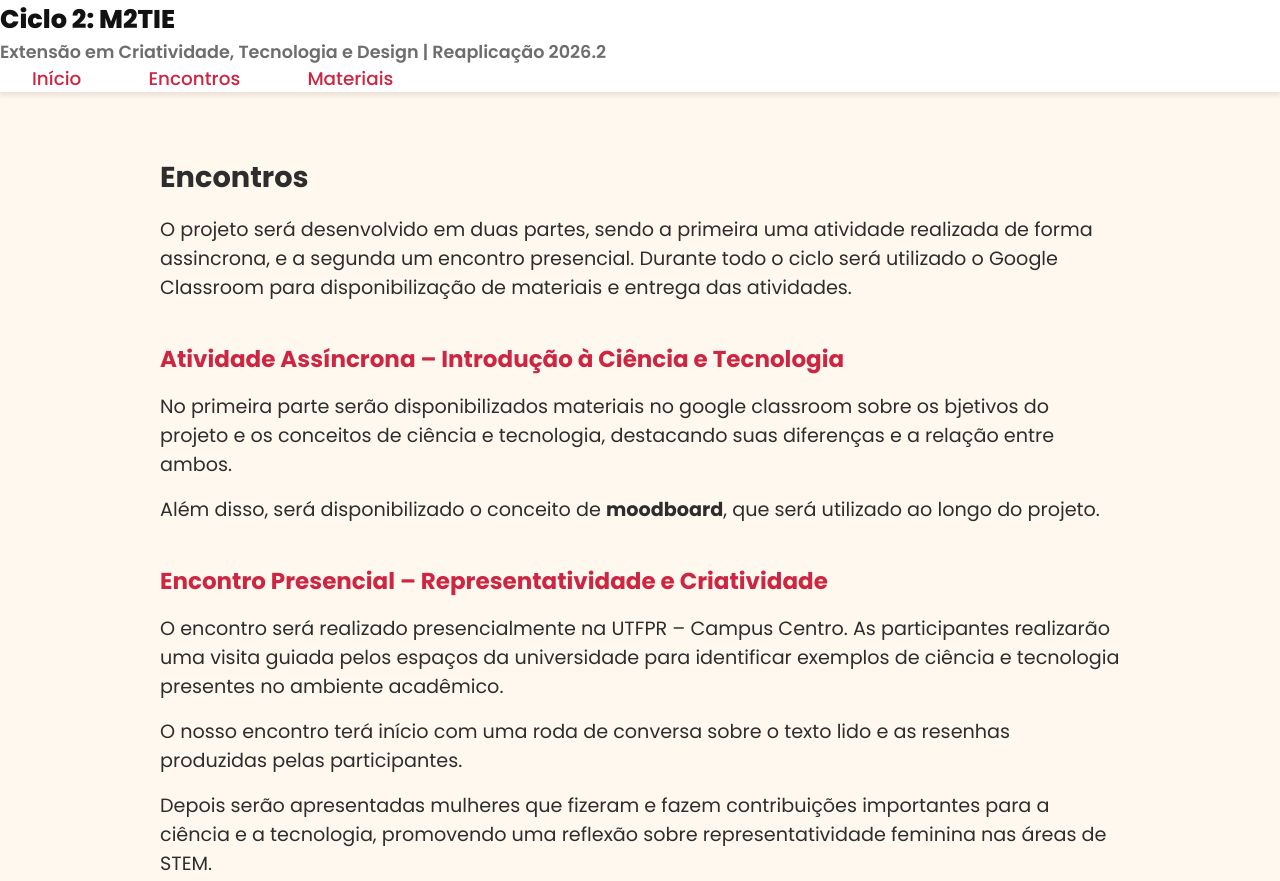
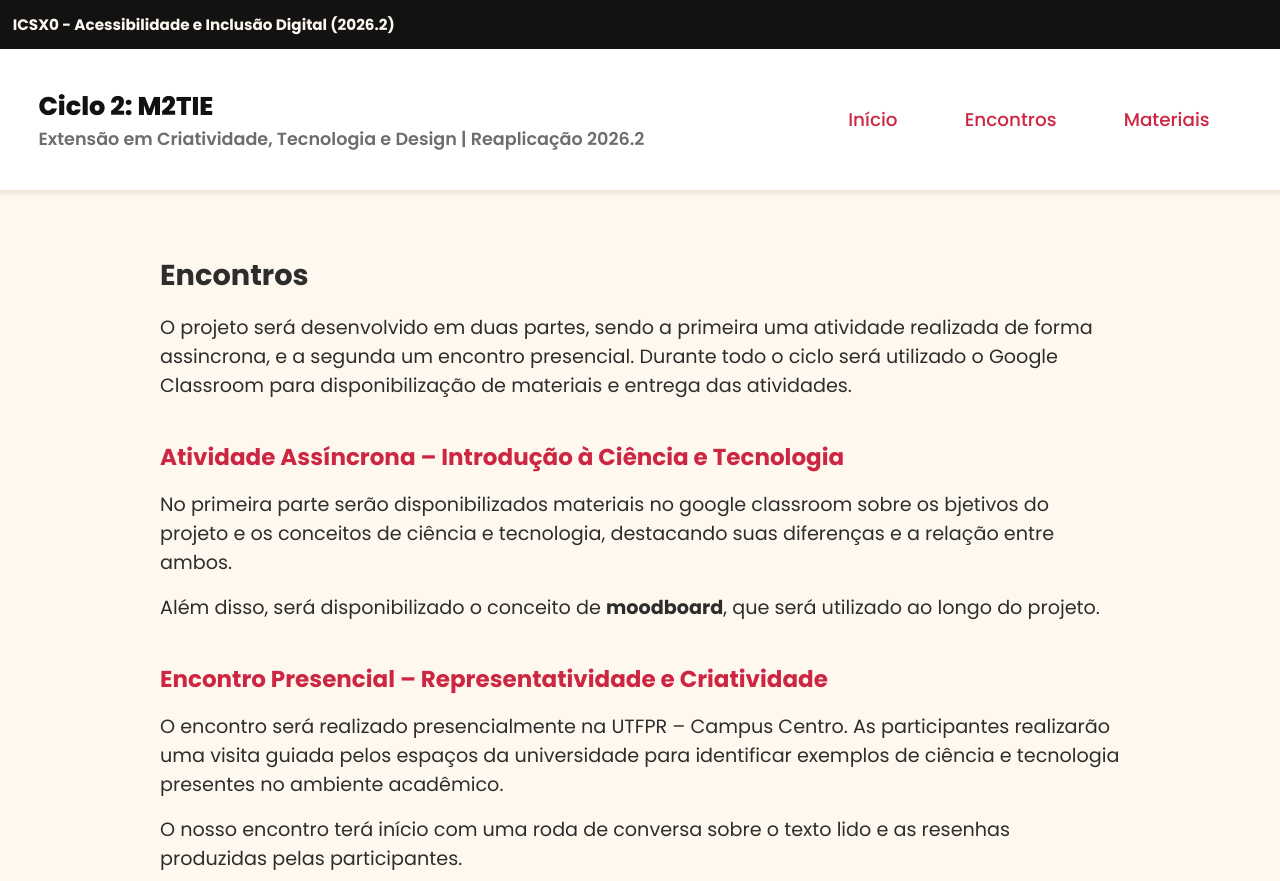
Before and after one commit to GabrielleSchultz/Ciclo2_Reaplicacao_M2TIE, a plain HTML site: page encontros.html in a window 1280 px wide. Shown: the top 881 px of the page. Drawn offline with Linux system fonts and the light colour scheme.

Commit message:
fixed encontros

```diff
--- a/encontros.html
+++ b/encontros.html
@@ -16,6 +16,10 @@
 
 <body>
     <header>
+        <div class="top-header">
+            <h3>ICSX0 - Acessibilidade e Inclusão Digital (2026.2)</h3>
+        </div>
+        <div class="bottom-header">
             <div class=nome>
                 <h1><a href="index.html">Ciclo 2: M2TIE</a></h1>
                 <h2>Extensão em Criatividade, Tecnologia e Design | Reaplicação 2026.2</h2>
@@ -28,6 +32,7 @@
                     <li><a href="materiais.html">Materiais</a></li>
                 </ul>
             </nav>
+        </div>
     </header>
 
     <main id="main-content" aria-label="Conteúdo Principal">
```
Lines whose indentation alone changed are shown as unchanged.
